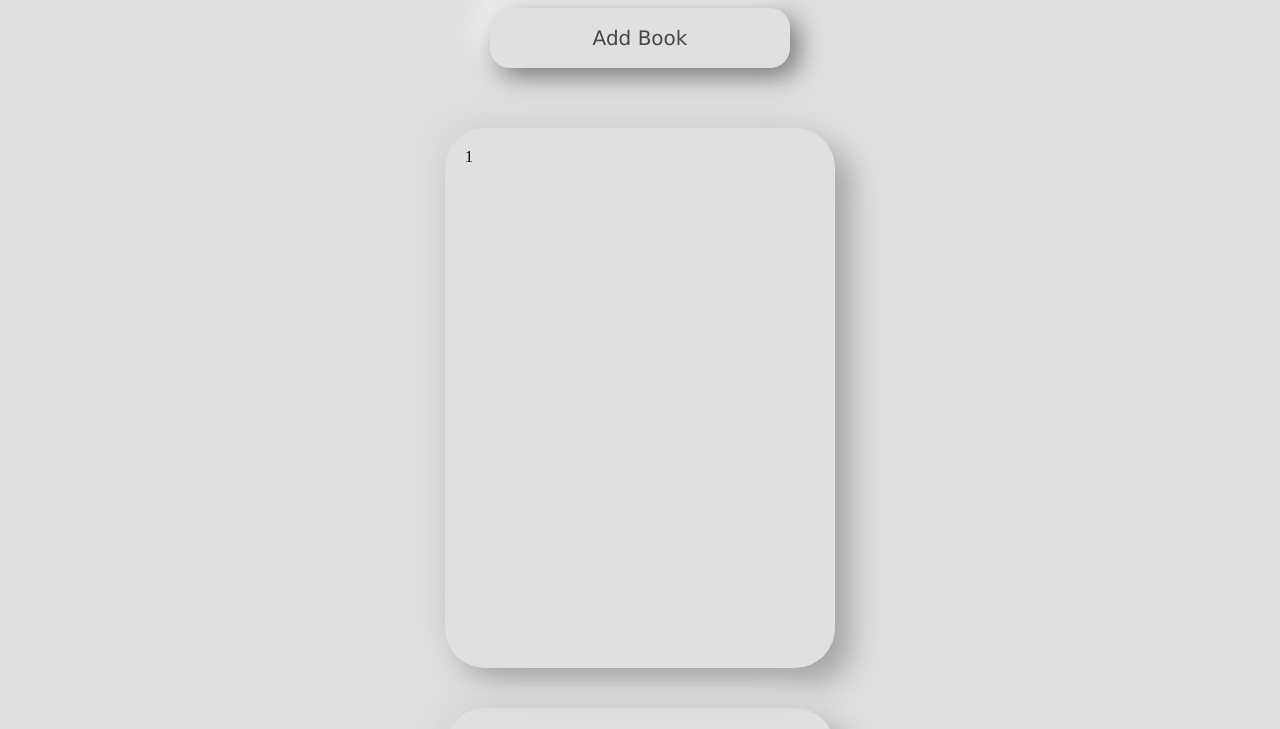
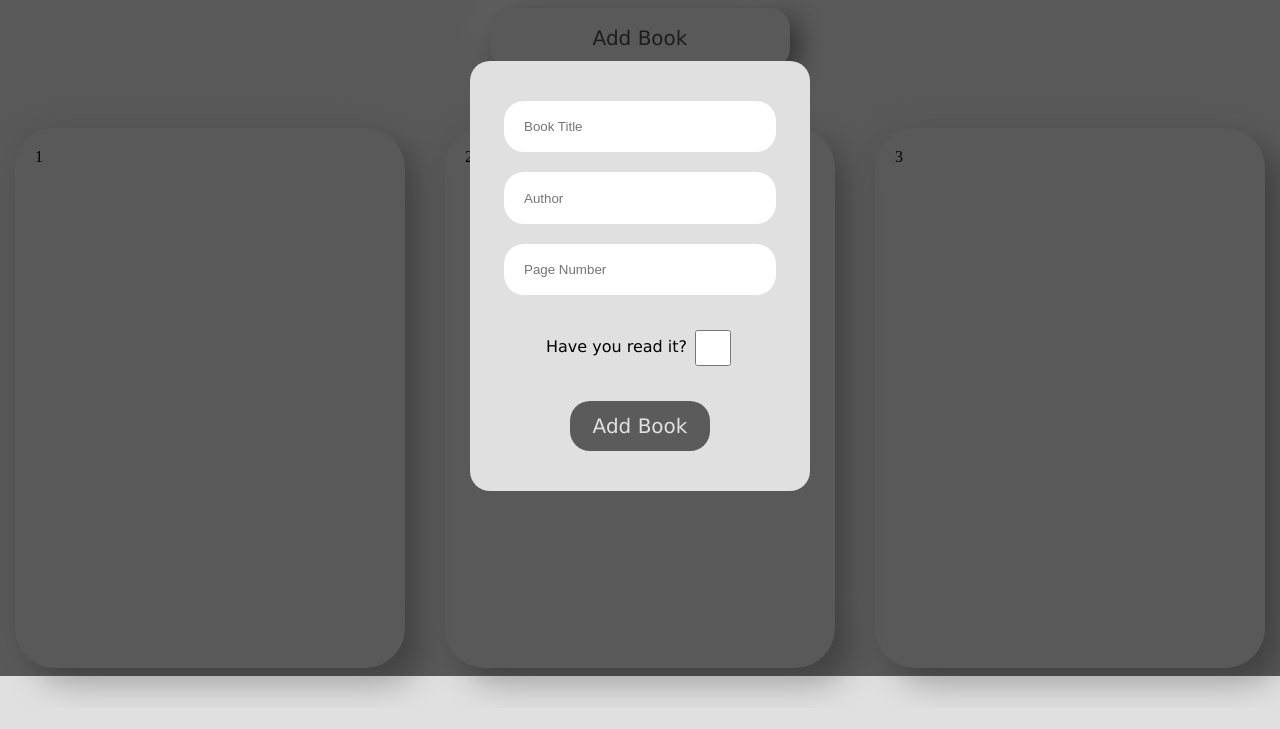
Before and after one commit to brrkrmn/project-library, a plain HTML site: page index.html in a window 1280 px wide. Shown: the part 124-853 px from the top of the page. After the commit the page ends 832 px from the top, so only its background shows below. Drawn offline with Linux system fonts and the light colour scheme.

Commit message:
add modal css

```diff
--- a/index.html
+++ b/index.html
@@ -15,15 +15,19 @@
             <div class="book-card">1</div>
             <div class="book-card">2</div>
             <div class="book-card">3</div>
-            <div class="book-card">3</div>
-            <div class="book-card">3</div>
-            <div class="book-card">3</div>
-            <div class="book-card">3</div>
-            <div class="book-card">3</div>
-            <div class="book-card">3</div>
-
         </div>
-
+        <div class="modal-overlay">
+            <form action="" method="post">
+                <input type="text" id="book-title" name="book-title" placeholder="Book Title">
+                <input type="text" id="book-autor" name="book-author" placeholder="Author">
+                <input type="number" id="book-page-number" name="book-page-number" placeholder="Page Number">
+                <div>
+                    <label for="read-status">Have you read it?</label>
+                    <input type="checkbox" id="read-status" name="read-status">
+                </div>
+                <button type="submit">Add Book</button>
+            </form>
+        </div>
         <script src="index.js"></script>
     </body>
 </html>
--- a/style.css
+++ b/style.css
@@ -1,6 +1,6 @@
 body {
     margin: 0px;
-    padding: 40px 300px;
+    padding: 40px 0px;
     height: 100%;
 
     background-color: #e0e0e0;
@@ -32,7 +32,6 @@ h1 {
     height: 60px;
 
     background: #e0e0e0;
-
     border-style: none;
     border-radius: 20px;
     box-shadow:  8px 8px 27px #727272, -8px -8px 27px #ffffff;
@@ -41,6 +40,10 @@ h1 {
     font-size: 20px;
     font-family:'Lucida Sans', 'Lucida Sans Regular', 'Lucida Grande', 'Lucida Sans Unicode', Geneva, Verdana, sans-serif;
     color:#494747;
+}
+
+.header > button:hover {
+    background-color: #c7c7c7;
 }
 
 .content {
@@ -59,3 +62,69 @@ h1 {
     border-radius: 40px;
     box-shadow:  16px 16px 32px #a3a3a3, -16px -16px 32px #dadada;
 }
+
+/*modal*/
+.modal-overlay {
+    width: 100%;
+    height: 100%;
+    position: absolute;
+    top: 0;
+    background: rgb(0, 0, 0, 0.6);
+
+    display:flex;
+    justify-content: center;
+    align-items: center;
+    text-align: center;
+}
+
+form {
+    position: relative;
+    width: 300px;
+    height: 350px;
+    padding: 40px 20px;
+
+    border-radius: 20px;
+    background-color: #e0e0e0;
+
+    display: flex;
+    flex-direction: column;
+    justify-content: space-between;
+    align-items: center;
+    gap: 20px;
+}
+
+input {
+    width: 250px;
+    height: 60px;
+
+    border-style: none;
+    border-radius: 20px;
+
+    padding-left: 20px;
+}
+
+#read-status {
+    width: 36px;
+}
+
+form > button {
+    width: 140px;
+    height: 60px;
+
+    font-size: 20px;
+    font-family: 'Lucida Sans', 'Lucida Sans Regular', 'Lucida Grande', 'Lucida Sans Unicode', Geneva, Verdana, sans-serif;
+    color:#e1e1e1;
+
+    border-style: none;
+    border-radius: 20px;
+
+    background-color: #5b5b5b;
+}
+
+label {
+    font-family: 'Lucida Sans', 'Lucida Sans Regular', 'Lucida Grande', 'Lucida Sans Unicode', Geneva, Verdana, sans-serif;
+}
+
+[type=checkbox] {
+    vertical-align: middle;
+}
```
